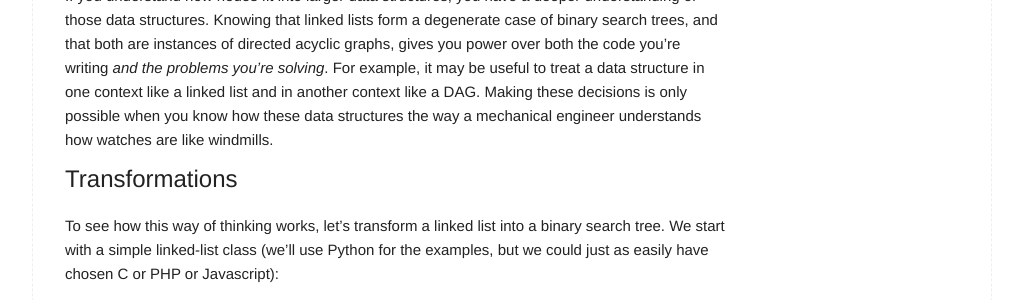
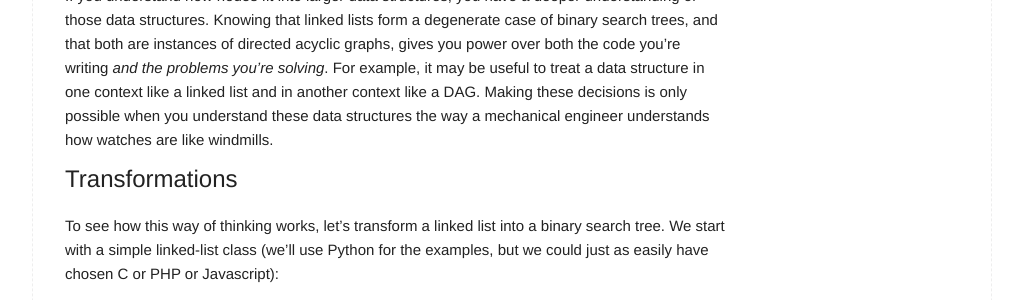
Before and after one commit to adamvinueza/adamvinueza.github.io, a Jekyll site: the page built from _posts/2019-05-02-my-god-full-of-nodes.md, in a window 1280 px wide and 900 px high, scrolled down 1411 px. Shown: the part 201-501 px from the top of the window, without its empty margins (128-1151 px from the left). Built offline with Jekyll 4.4.1, drawn with Linux system fonts in a browser that asks for light colours.

Commit message:
Fixed grammar, AGAIN

```diff
--- a/_posts/2019-05-02-my-god-full-of-nodes.md
+++ b/_posts/2019-05-02-my-god-full-of-nodes.md
@@ -75,8 +75,9 @@ degenerate case of binary search trees, and that both are instances of directed
 acyclic graphs, gives you power over both the code you're writing _and the
 problems you're solving_. For example, it may be useful to treat a data
 structure in one context like a linked list and in another context like a DAG.
-Making these decisions is only possible when you know how these data structures
-the way a mechanical engineer understands how watches are like windmills.
+Making these decisions is only possible when you understand these data
+structures the way a mechanical engineer understands how watches are like
+windmills.
 
 # Transformations
 
```
